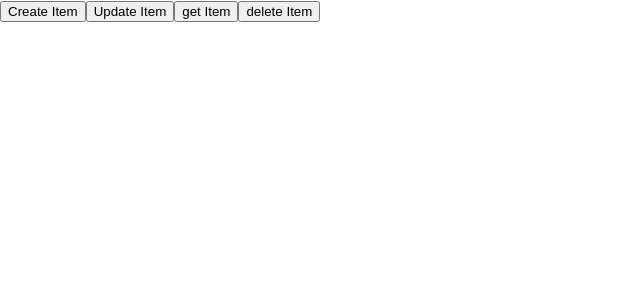
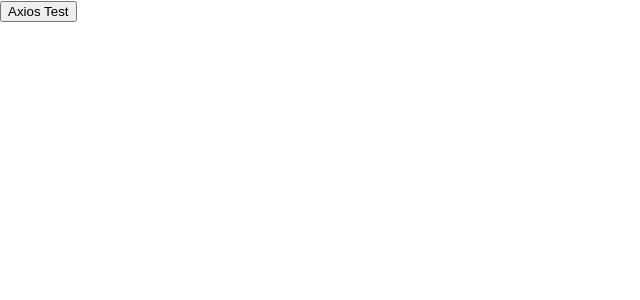
Before and after one commit to hyeonjae4012/mini-project-front, a React (Create React App) app: page / in a window 1280 px wide. Shown: the top 300 px of the page, without its empty margins (0-640 px from the left). Built offline with nearby package versions, Linux system fonts and the light colour scheme.

Commit message:
immediately change for blog

```diff
--- a/src/App.js
+++ b/src/App.js
@@ -16,55 +16,55 @@ function App() {
     });
   };
 
-  const updateItem = () => {
-    console.log("updateItem");
-    axios.put(`/api/test`, {
-      TestPartitionKey: "test"
-    })
-    .then((output) => {
-      console.log(output);
-    })
-    .catch((err) => {
-      console.log(err);
-    });
-  };
+  // const updateItem = () => {
+  //   console.log("updateItem");
+  //   axios.put(`/api/test`, {
+  //     TestPartitionKey: "test"
+  //   })
+  //   .then((output) => {
+  //     console.log(output);
+  //   })
+  //   .catch((err) => {
+  //     console.log(err);
+  //   });
+  // };
 
-  const getItem = () => {
-    console.log("getItem");
-    axios.get(`/api/test`, {
-      params: {
-        TestPartitionKey: "test"
-      }
-    })
-    .then((output) => {
-      console.log(output);
-    })
-    .catch((err) => {
-      console.log(err);
-    });
-  };
+  // const getItem = () => {
+  //   console.log("getItem");
+  //   axios.get(`/api/test`, {
+  //     params: {
+  //       TestPartitionKey: "test"
+  //     }
+  //   })
+  //   .then((output) => {
+  //     console.log(output);
+  //   })
+  //   .catch((err) => {
+  //     console.log(err);
+  //   });
+  // };
 
-  const deleteItem = () => {
-    console.log("deleteItem");
-    axios.delete(`/api/test`, {
-      params: {
-        TestPartitionKey: "test"
-      }
-    })
-    .then((output) => {
-      console.log(output);
-    })
-    .catch((err) => {
-      console.log(err);
-    });
-  };
+  // const deleteItem = () => {
+  //   console.log("deleteItem");
+  //   axios.delete(`/api/test`, {
+  //     params: {
+  //       TestPartitionKey: "test"
+  //     }
+  //   })
+  //   .then((output) => {
+  //     console.log(output);
+  //   })
+  //   .catch((err) => {
+  //     console.log(err);
+  //   });
+  // };
 
   return (
     <div className="APP">
-      <button onClick={ createItem }>Create Item</button>
-      <button onClick={ updateItem }>Update Item</button>
+      <button onClick={ createItem }>Axios Test</button>
+      {/* <button onClick={ updateItem }>Update Item</button>
       <button onClick={ getItem }>get Item</button>
-      <button onClick={ deleteItem }>delete Item</button>
+      <button onClick={ deleteItem }>delete Item</button> */}
     </div>
   );
 }
```
